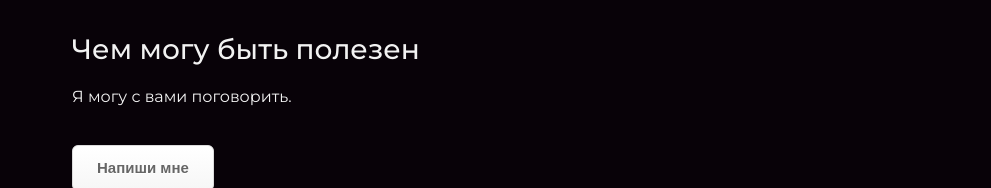
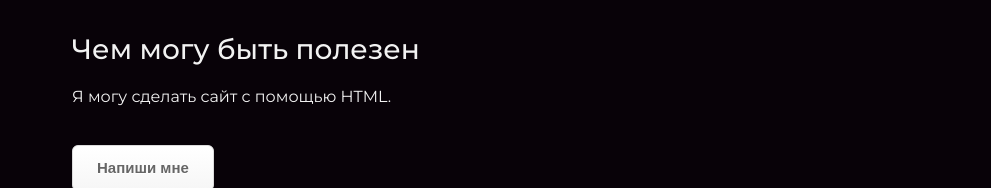
Before and after one commit to supahotbear/my-site, a plain HTML site: page index.html in a window 1280 px wide. Shown: the part 1958-2146 px from the top of the page, without its empty margins (144-1135 px from the left). Drawn offline with Linux system fonts and the light colour scheme.

Commit message:
изменила чем могу быть полезна

```diff
--- a/index.html
+++ b/index.html
@@ -36,7 +36,7 @@ href="mailto:annamedvedeva777@mail.ru">annamedvedeva777@mail.ru</a>
 </div>
 <div>
       <h3>Чем могу быть полезен</h3>
-      <p>Я могу с вами поговорить.</p>
+      <p>Я могу сделать сайт с помощью HTML.</p>
 </div>
 <a href="https://vk.com/sszastavilpomenyatprikolnoda" class="myButton">Напиши мне</a>
 
```
